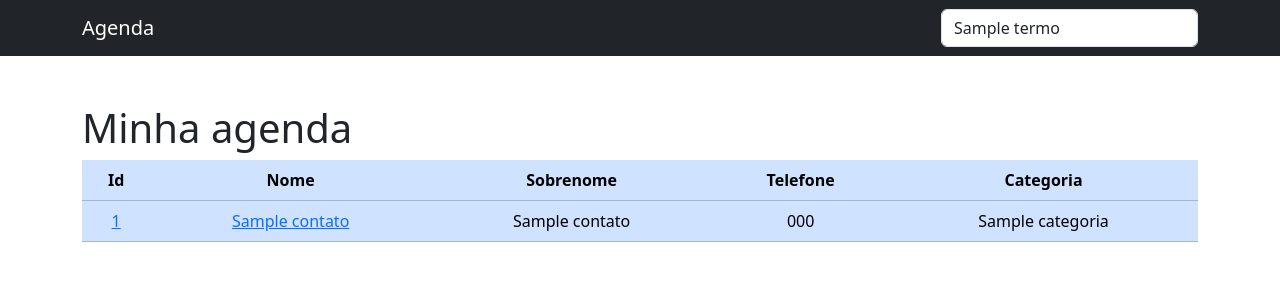
After one commit to antonioliverjr/Agenda_Django, a Django app: template contatos/templates/contatos/search.html in a window 1280 px wide. The commit adds this page. Shown: the top 300 px of the page. Run offline with Django 4.2, Linux system fonts and the light colour scheme; tables that the repository leaves empty hold one stand-in row (values such as "Sample post"); the template is opened without the code that fills it: values that come from a table or form of the project are taken from there, most other values are stand-ins (such as "Sample title", 1, 10 or a date in 2020); some libraries are stand-ins or nearby versions.

Commit message:
Adicionado consultas de contatos, paginação e campo para pesquisa

```diff
--- a/agenda/urls.py
+++ b/agenda/urls.py
@@ -17,8 +17,8 @@ from django.contrib import admin
 from django.urls import path, include
 
 urlpatterns = [
-    path('', include('contatos.urls')),
-    path('enderecos/', include('enderecos.urls')),
-    path('admin/', admin.site.urls),
+    path('', include('contatos.urls'), name='home'),
+    path('enderecos/', include('enderecos.urls'), name='enderecos'),
+    path('admin/', admin.site.urls, name='painel'),
 
 ]
--- a/contatos/models.py
+++ b/contatos/models.py
@@ -17,6 +17,7 @@ class Contato(models.Model):
     data_criacao = models.DateTimeField(default=timezone.now)
     descricao = models.TextField(blank=True)
     categoria = models.ForeignKey(Categoria, on_delete=models.DO_NOTHING)
+    ativo = models.BooleanField(default=True)
 
     def __str__(self):
         return self.nome
--- /dev/null
+++ b/contatos/templates/contatos/search.html
@@ -0,0 +1,56 @@
+{% extends 'base.html' %}
+
+{% block conteudo %}
+<h1 class="mt-5">Minha agenda</h1>
+
+<table class="table table-primary text-center">
+  <thead>
+    <tr>
+      <th>Id</th>
+      <th>Nome</th>
+      <th>Sobrenome</th>
+      <th>Telefone</th>
+      <th>Categoria</th>
+    </tr>
+  </thead>
+  <tbody>
+    {% for contato in contatos %}
+      <tr>
+        <td>
+          <a href="{% url 'visualizar_contato' contato.id %}">{{ contato.id }}</a>
+        </td>
+        <td>
+          <a href="{% url 'visualizar_contato' contato.id %}">{{ contato.nome }}</a>
+        </td>
+        <td>{{ contato.sobrenome }}</td>
+        <td>{{ contato.telefone }}</td>
+        <td>{{ contato.categoria }}</td>
+      </tr>
+    {% endfor %}
+  </tbody>
+</table>
+
+{% if contatos.paginator.num_pages > 1 %}
+    <nav aria-label="Page navigation">
+      <ul class="pagination pagination-sm justify-content-center">
+        <li class="page-item">
+          <a class="page-link bg-light" href="?termo={{ termo }}&pag=1" aria-label="Previous">
+            <span aria-hidden="true">&laquo;</span>
+          </a>
+        </li>
+        {% for pagina in contatos.paginator.page_range %}
+          {% if contatos.number == pagina %}
+            <li class="page-item active"><a class="page-link" href="?termo={{ termo }}&pag={{ pagina }}">{{ pagina }}</a></li>
+          {% else %}
+            <li class="page-item"><a class="page-link" href="?termo={{ termo }}&pag={{ pagina }}">{{ pagina }}</a></li>
+          {% endif %}
+        {% endfor %}
+        <li class="page-item">
+          <a class="page-link bg-light" href="?termo={{ termo }}&pag={{ contatos.paginator.num_pages }}" aria-label="Next">
+            <span aria-hidden="true">&raquo;</span>
+          </a>
+        </li>
+      </ul>
+    </nav>
+{% endif %}
+{% endblock %}
--- a/contatos/urls.py
+++ b/contatos/urls.py
@@ -4,6 +4,7 @@ from . import views
 
 urlpatterns = [
     path('', views.index, name='index'),
-    path('<int:id_contato>', views.view, name='visualizar_contato')
+    path('<int:id_contato>', views.view, name='visualizar_contato'),
+    path('buscar/', views.search, name='buscar')
 
 ]
--- a/templates/parciais/_nav.html
+++ b/templates/parciais/_nav.html
@@ -2,6 +2,11 @@
   <nav class="navbar navbar-expand-lg navbar-dark bg-dark static-top">
     <div class="container">
       <a class="navbar-brand" href="{% url 'index' %}">Agenda</a>
+      <form method="get" action="{% url 'buscar' %}">
+        <div class="form-outline">
+          <input id="search" type="search" class="form-control" placeholder="Pesquisar" value="{{ termo }}" name="termo">
+        </div>
+      </form>
       <button class="navbar-toggler" type="button" data-toggle="collapse" data-target="#navbarResponsive"
         aria-controls="navbarResponsive" aria-expanded="false" aria-label="Toggle navigation">
         <span class="navbar-toggler-icon"></span>
```
Also changed, not shown: contatos/admin.py (+7 -1 lines), contatos/templates/contatos/index.html (+29 -1 lines), contatos/views.py (+41 -3 lines), contatos/migrations/0002_contato_ativo.py (added).
